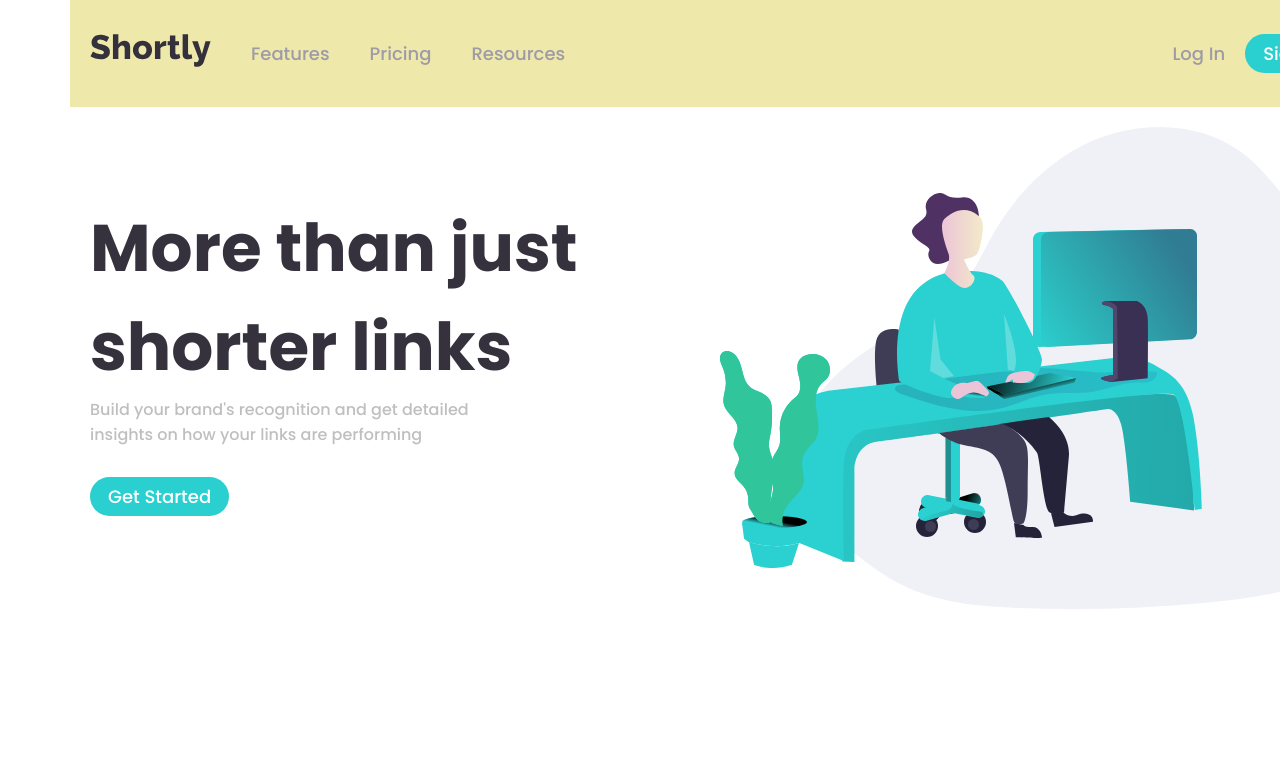
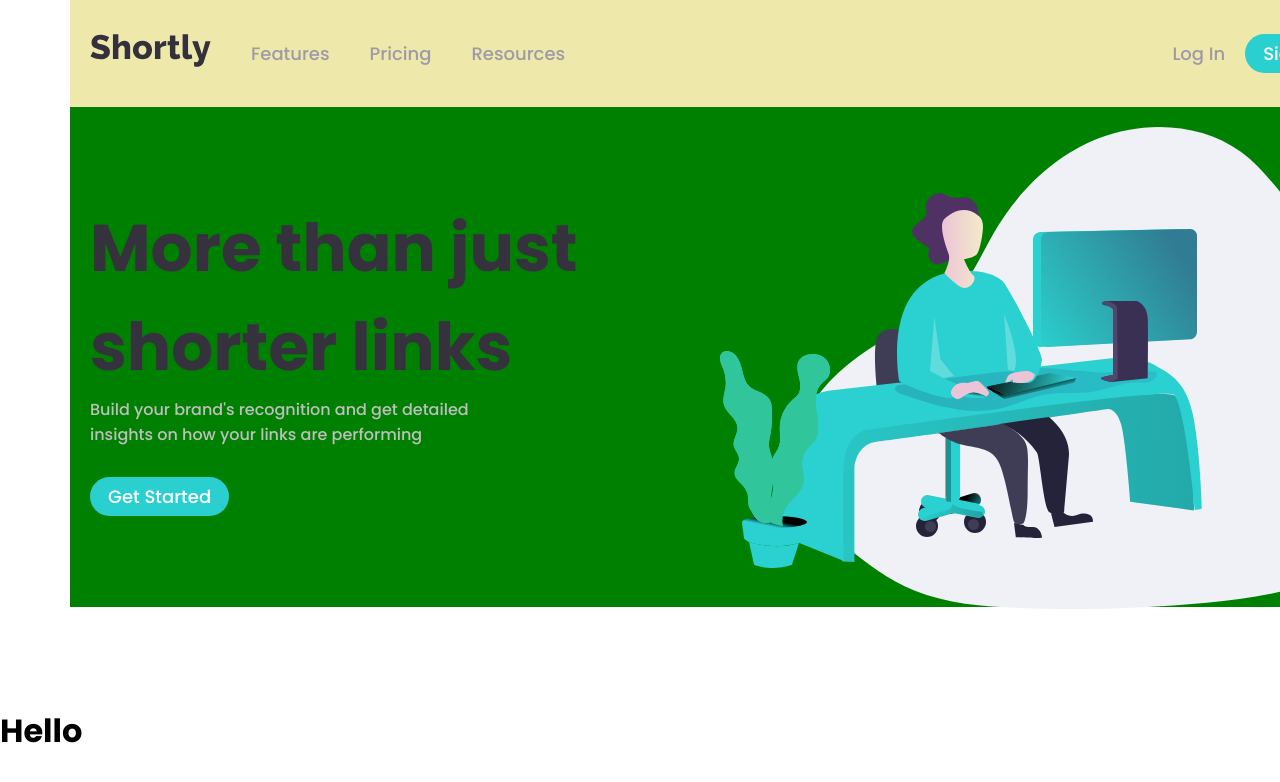
Before and after one commit to Shad-Islam/URL-shortening-API-landing-page, a React (Create React App) app: page / in a window 1280 px wide. Shown: the top 782 px of the page. Built offline with nearby package versions, Linux system fonts and the light colour scheme.

Commit message:
Create search component

```diff
--- a/src/App.js
+++ b/src/App.js
@@ -1,4 +1,5 @@
 import { useState } from "react";
+import Search from "./components/Search.jsx";
 import Banner from "./components/Banner.jsx";
 import NavbarSection from "./components/Navbar.jsx";
 import { GlobalStyles, Container } from "./components/styles/global.style";
@@ -14,6 +15,7 @@ function App() {
           setIsMenuVisible={setIsMenuVisible}
         />
         <Banner isMenuVisible={isMenuVisible} />
+        <Search />
       </Container>
     </>
   );
--- /dev/null
+++ b/src/components/Search.jsx
@@ -0,0 +1,11 @@
+import React from "react";
+
+function Search() {
+  return (
+    <>
+      <h1>Hello</h1>
+    </>
+  );
+}
+
+export default Search;
--- a/src/components/styles/banner.style.js
+++ b/src/components/styles/banner.style.js
@@ -5,15 +5,15 @@ const BannerContainer = styled.div`
   width: 1300px;
   padding: 20px;
   display: flex;
-  margin: 0 auto;
-  //   background-color: green;
+  margin: 0 auto 100px;
+  background-color: green;
   transition: all linear 0.2s;
 
   @media (max-width: 600px) {
     gap: 20px;
     width: 100%;
     flex-direction: column-reverse;
-    margin-top: ${(props) => (props.isMenuVisible ? "150px" : "100px")};
+    margin-top: ${(props) => (props.isMenuVisible ? "200px" : "100px")};
   }
 `;
 
--- a/src/components/styles/nav.style.js
+++ b/src/components/styles/nav.style.js
@@ -41,7 +41,7 @@ const MenuList = styled.ul`
     right: 23px;
     position: absolute;
     flex-direction: column;
-    background: green;
+    // background: green;
     display: ${(props) => (props.isMenuVisible ? "flex" : "none")};
   }
 `;
```
Also changed, not shown: src/components/styles/search.style.js (added).
